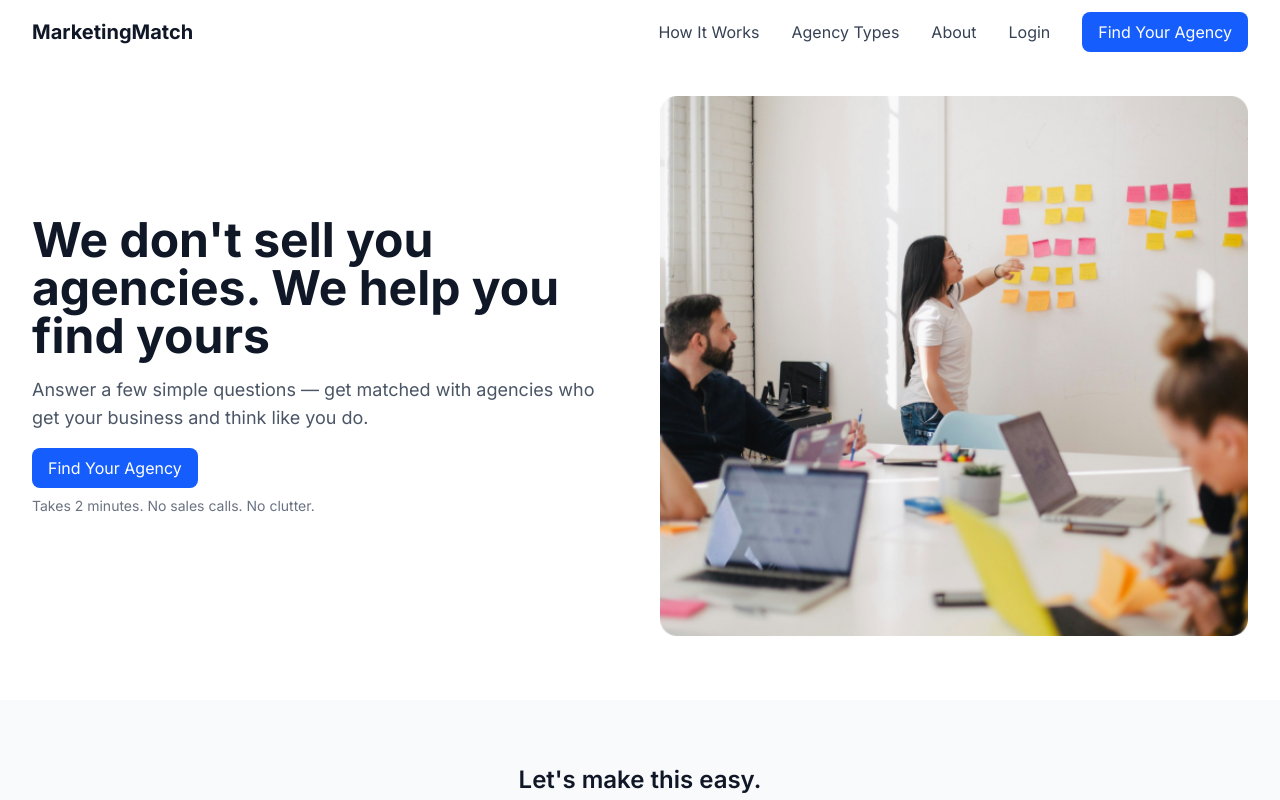
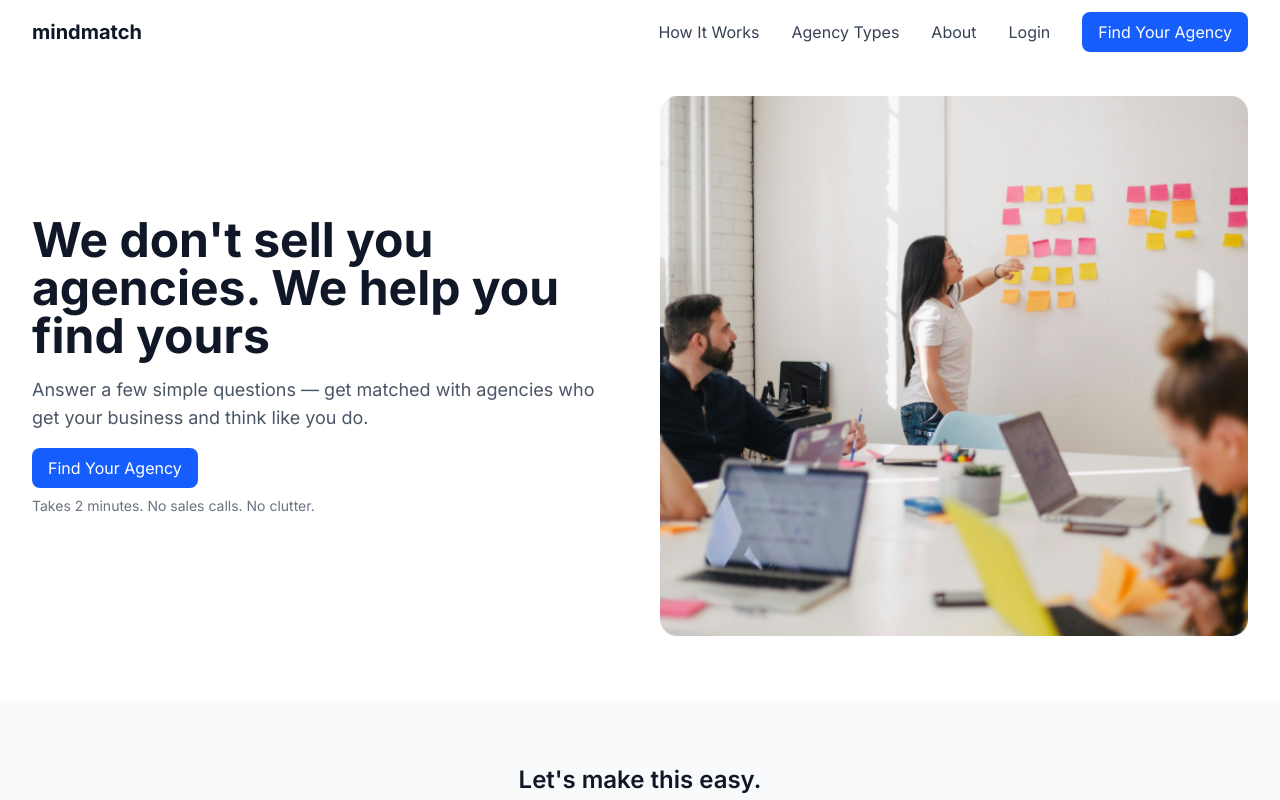
Before and after one commit to godslonelymann/MarketingMatch, a Next.js app: page / in a window 1280 px wide. Shown: the top 800 px of the page. Built offline with nearby package versions, Linux system fonts and the light colour scheme; no server answers.

Commit message:
cleanup v1

```diff
--- a/src/app/AgencyTypes/page.js
+++ b/src/app/AgencyTypes/page.js
@@ -162,7 +162,7 @@ export default function AgencyTypes() {
             Continue
           </button>
           <p className="mt-2 text-gray-500 text-sm">
-            You can select more than one. We'll use this to match better.
+            You can select more than one. We&apos;ll use this to match better.
           </p>
         </div>
       </main>
--- a/src/app/components/Navbar.jsx
+++ b/src/app/components/Navbar.jsx
@@ -29,7 +29,7 @@ export default function Navbar() {
       <div className="max-w-screen-xl mx-auto px-4 sm:px-6 lg:px-8 flex justify-between items-center py-3">
         {/* Logo */}
         <Link href="/" className="text-xl font-bold text-gray-900">
-          MarketingMatch
+          mindmatch
         </Link>
 
         {/* Desktop links */}
```
Also changed, not shown: src/app/page.js (+2 -26 lines).
